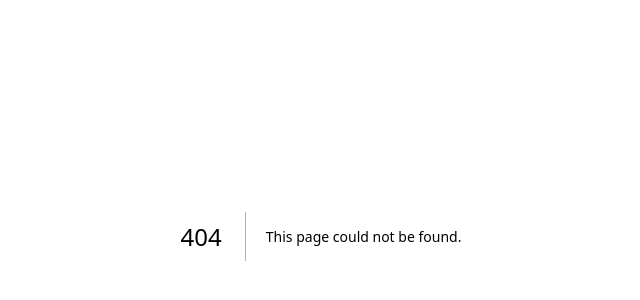
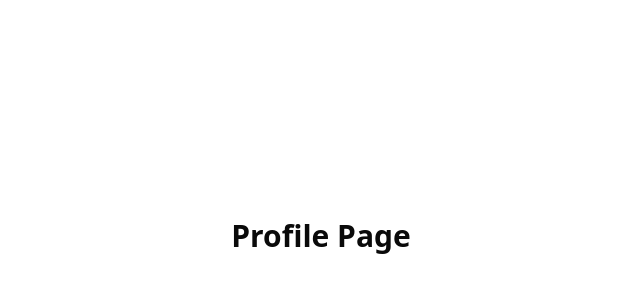
Before and after one commit to SilviuC25/brain-shelf, a Next.js app: page /profile/1 in a window 1280 px wide. Before the commit this address had no page. Shown: the part 164-464 px from the top of the page, without its empty margins (319-959 px from the left). Built offline with nearby package versions, Linux system fonts and the light colour scheme.

Commit message:
debug auth

```diff
--- /dev/null
+++ b/src/app/profile/[username]/page.tsx
@@ -0,0 +1,7 @@
+export default function ProfilePage({ params }: { params: { username: string } }) {
+  return (
+    <div className="min-h-screen flex items-center justify-center">
+      <h1 className="text-3xl font-bold">Profile Page</h1>
+    </div>
+  );
+}
--- /dev/null
+++ b/src/app/profile/page.tsx
@@ -0,0 +1,7 @@
+export default function ProfilePage() {
+  return (
+    <div className="min-h-screen flex items-center justify-center">
+      <h1 className="text-3xl font-bold">Profile Page</h1>
+    </div>
+  );
+}
```
